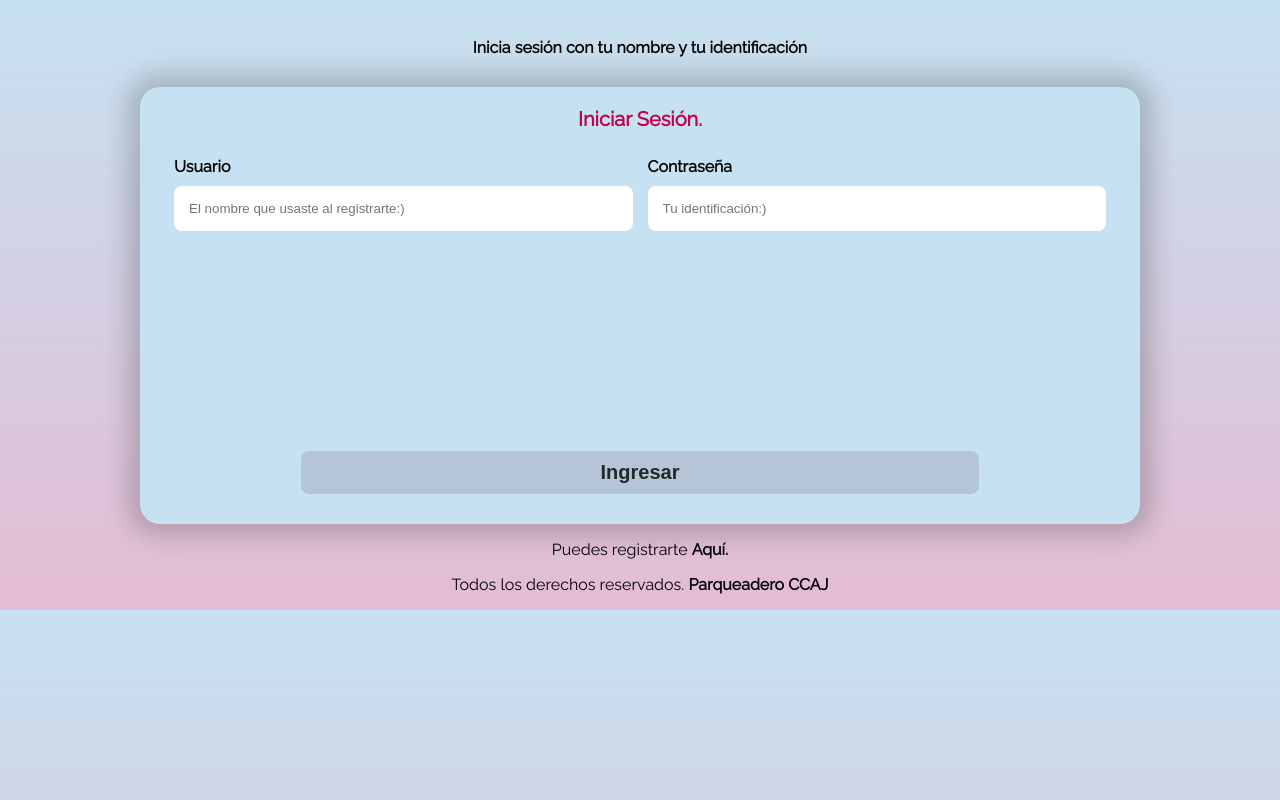
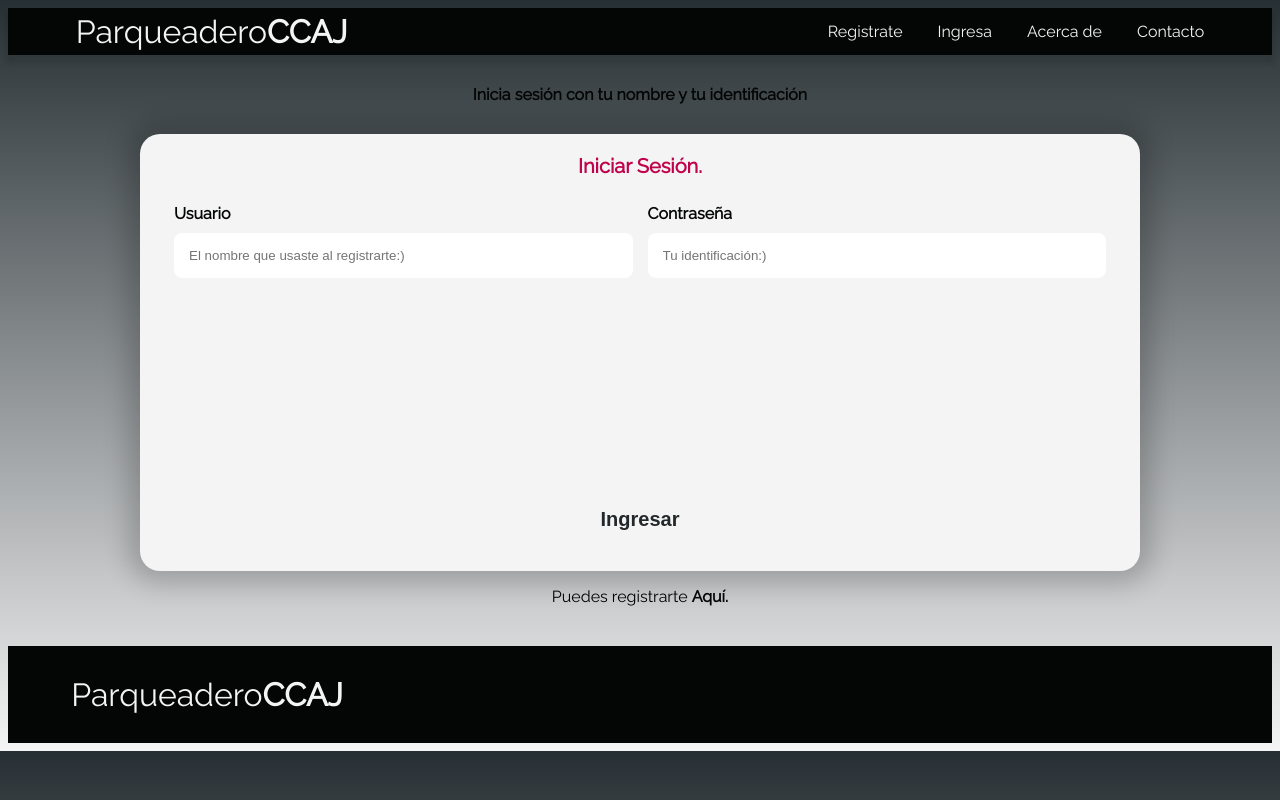
Before and after one commit to CamDev0/Proyecto-parqueadero., a PHP site: page /login.php in a window 1280 px wide. Run offline with PHP 8.4, Linux system fonts and the light colour scheme.

Commit message:
Realizando mejoras

```diff
--- a/controlador/login_user.php
+++ b/controlador/login_user.php
@@ -15,7 +15,8 @@
             //pregunto si existen esos datos
 
             if ($datos = $sql -> fetch_object()) {
-                header("location: ./PagPrincipal/principal.html");
+                //header("location: ./PagPrincipal/principal.php");
+                echo '<script>window.location="PagPrincipal/principal.html"</script';
             } else {
                 echo '<div class = "alert">Datos incorrectos, reintente por favor</div>';
             }
--- a/login.php
+++ b/login.php
@@ -14,6 +14,11 @@
 </head>
 <body>
 
+    <header>
+    <?php
+        require_once("vistas/header.php");
+    ?>
+    </header>
     <!--form-->
     <section>
         <div class = "text-center tittles">Inicia sesión con tu nombre y tu identificación</div>
@@ -48,13 +53,15 @@
         </form>
     </section>
 
-    <footer class="footer">
+    <div class="text-center">
         <p>Puedes registrarte <span class="footer-name"> <a href="registro.php" >Aquí.</a></span> </p>
+    </div>
 
-        <p>Todos los derechos reservados. <span class="footer-name"> <a href="index.html" >Parqueadero CCAJ</a></span> </p>
+    <footer>
+    <?php
+        require_once("vistas/footer.php");
+    ?>
     </footer>
-
-    <!------------------>
 
 </body>
 </html>
--- a/styles.css
+++ b/styles.css
@@ -1,28 +1,28 @@
 :root {
-    --azulbajo: #b5c5d7;
-    --piel:#ecdfdb;
-    --azul:#c6e1f1;
-    --negro: #050505;
-    --rosa: #f409ec;
-    --morado: #e4bcd4;
+
+    --negro: #040505;
+    --primario:#262F33;
+    --primario-light:#263133;
+    --secundario: #263327;
+    --secundario-light: #333327;
     --rojo:  #c0034c;
     --white: #f4f4f4;
 }
 
 html{
     font-size: 62.5%;
-    box-sizing: border-box !important;
+    box-sizing: border-box;
 }
 
 /**Para simplificar el modelo caja de css. para que el padding los border, etc, no afecten el tamaño de la caja.**/
 *, *:before, *:after {
-    box-sizing: inherit !important;
+    box-sizing: inherit;
 }
 
 body{
     font-size: 16px;
     font-family: 'Raleway', sans-serif;
-    background-image: linear-gradient(to top, var(--morado) 0%, var(--azul) 100%);
+    background-image: linear-gradient(to top, var(--white) 0%, var(--primario) 100%);
 }
 
 img {
@@ -160,7 +160,7 @@ a {
 }
 
 .navbar {
-    background-color: #050505;
+    background-color: var(--negro);
 }
 
 .nav__link {
@@ -174,22 +174,6 @@ a {
 }
 
 
-/*section __ principal-content*/
-
-/*Lo ordenamos en dos filas cuando la pantalla no es grande
-.principal-content{
-    display: grid;
-    grid-template-rows: repeat(2,auto);
-}
-
-@media (min-width: 768px) {
-    .principal-content{
-        display: grid;
-        grid-template-columns: 2fr 1fr;
-        column-gap: 5rem;
-    }
-}
-*/
 .entrada{
     display: grid;
     grid-template-rows: repeat(2,auto);
@@ -242,7 +226,7 @@ a {
 }
 
 .boton {
-    background-color: var(--azulbajo);
+    background-color: var(--white);
     color: #23282b;
     padding: 1rem 30rem;
     font-size: 2rem;
@@ -262,7 +246,7 @@ a {
 /*form*/
 
 .formulario {
-    background-color: var(--azul);
+    background-color: var(--white);
     width: min(100rem, 100%); /*Toma el valor mas pequeño entre esos dos valores*/
     margin: 0 auto;
     padding: 2rem;
@@ -298,7 +282,7 @@ a {
 
 .campos {
     margin-bottom: 2rem;
-    color: var(--blanco);
+    color: var(--white);
 }
 
 .campos textarea {
--- /dev/null
+++ b/vistas/footer.php
@@ -0,0 +1,9 @@
+<footer class="footer-principal">
+        <div class="container">
+            <div class="navbar">
+                <a class="logo" href="index.php">
+                    <h1 class="logo__name no-margin text-center">Parqueadero<span class="logo__bold">CCAJ</span> </h1>
+                </a>
+            </div>
+        </div>
+</footer>
--- /dev/null
+++ b/vistas/header.php
@@ -0,0 +1,16 @@
+
+<header class="header no-margin no-padding">
+        <div class="container">
+            <div class="navbar">
+                <a class="logo" href="index.php">
+                    <h1 class="logo__name no-margin text-center">Parqueadero<spa class="logo__bold">CCAJ</spa> </h1>
+                </a>
+                    <nav class="nav">
+                        <a href="registro.php" class="nav__link">Registrate</a>
+                        <a href="login.php" class="nav__link">Ingresa</a>
+                        <a href="nosotros.php" class="nav__link">Acerca de</a>
+                        <a href="contacto.php" class="nav__link">Contacto</a>
+                    </nav>
+            </div>
+        </div>
+    </header>
```
Also changed, not shown: PagPrincipal/consultas.php (+8 -23 lines), PagPrincipal/crud.php (+8 -21 lines), PagPrincipal/edit.php (+10 -5 lines), PagPrincipal/principal.php (renamed from PagPrincipal/principal.html, +9 -21 lines), contacto.php (renamed from contacto.html, +8 -23 lines), index.php (renamed from index.html, +8 -25 lines), nosotros.php (renamed from nosotros.html, +8 -23 lines), registro.php (+12 -3 lines), vistas/footerLogin.php (added, +9 -0 lines), vistas/headerLogin.php (added, +14 -0 lines).
